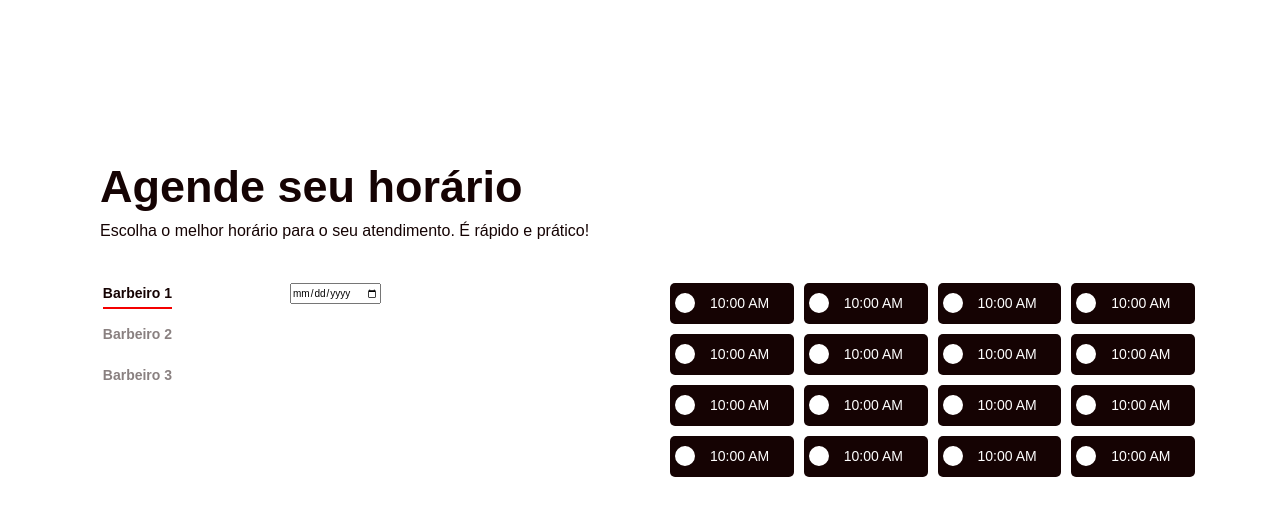
After one commit to PedroMeira01/2021_projeto-ope, a Flask app: page /agendamento in a window 1280 px wide. The commit adds this page. Shown: the top 516 px of the page. Run offline with Flask 2, Linux system fonts and the light colour scheme; some libraries are stand-ins or nearby versions; some web fonts are replaced.

Commit message:
estruturando a page de agendamento

```diff
--- a/app/routes.py
+++ b/app/routes.py
@@ -212,3 +212,8 @@ def historico_reservas():
     usuario_id = session['id_usuario']
     reservas = Reserva.query.filter_by(usuario_id=usuario_id).all()
     return render_template('historico_reservas.html', titulo='Histórico de Reservas', dados=reservas)
+
+
+@app.route('/agendamento')
+def agendamento():
+    return render_template('agendamento.html', titulo='agendamento')
--- a/app/static/sass/base/_base.scss
+++ b/app/static/sass/base/_base.scss
@@ -18,3 +18,7 @@ body {
 a:hover {
   text-decoration: none;
 }
+
+ul li {
+  list-style-type: none;
+}
--- a/app/static/sass/base/_typography.scss
+++ b/app/static/sass/base/_typography.scss
@@ -23,3 +23,15 @@ body {
   }
 
 }
+
+.section {
+
+  &__title {
+    font-size: 4.5rem;
+    font-weight: 600;
+  }
+
+  &__subtitle {
+    font-size: 1.6rem;
+  }
+}
--- a/app/static/sass/main.scss
+++ b/app/static/sass/main.scss
@@ -10,3 +10,4 @@
 @import 'components/login';
 
 @import 'pages/login';
+@import 'pages/schedule';
--- /dev/null
+++ b/app/static/sass/pages/_schedule.scss
@@ -0,0 +1,89 @@
+.schedule {
+
+  &__barber {
+    position: relative;
+    font-size: 1.4rem;
+    font-weight: 600;
+    cursor: pointer;
+    opacity: .5;
+
+    &--input {
+      opacity: 0;
+      margin-left: -13px;
+
+      &:checked + label {
+        opacity: 1;
+
+        &::after {
+          content: "";
+          position: absolute;
+          bottom: -5px;
+          left: 0px;
+          height: 2px;
+          width: 100%;
+          background-color: #f40000;
+        }
+      }
+
+    }
+
+  }
+
+  &__time {
+    margin-right: 10px;
+    padding: 10px 0px 5px 15px;
+    border-radius: 5px;
+  }
+
+}
+
+.form {
+  &__radio-group{
+    width: 100%;
+    display: inline-block;
+
+  }
+
+  &__radio-input {
+    display: block;
+    height: 0.1px;
+    width: 0.1px;
+  }
+
+  &__radio-label {
+    position: relative;
+    cursor: pointer;
+    padding-left: 2.5rem;
+    font-size: 1.4rem;
+    color: $white;
+  }
+
+  &__radio-button {
+    height: 2rem;
+    width: 2rem;
+    border: 8px solid $white;
+    border-radius: 50%;
+    display: inline-block;
+    position: absolute;
+    top: 0rem;
+    left: -1rem;
+
+    &::after {
+      content: "";
+      display: block;
+      height: 1rem;
+      width: 1rem;
+      border-radius: 50%;
+      position: absolute;
+      top: 50%;
+      left: 50%;
+      transform: translate(-50%, -50%);
+      background-color: $white;
+      transition: opacity .2s;
+    }
+  }
+
+  &__radio-input:checked ~ &__radio-label &__radio-button::after {
+    background-color: $red;
+  }
+}
--- /dev/null
+++ b/app/templates/agendamento.html
@@ -0,0 +1,302 @@
+{% extends "base.html" %}
+
+{% block content %}
+
+<section style="height: 100vh; padding: 160px 0px 80px;">
+  <div class="container">
+
+    <div class="row">
+
+      <div class="col-xl-12 d-flex justify-content-center">
+
+        <div class="col-12">
+          <h1 class="c-brown section__title">Agende seu horário</h1>
+          <p class="c-brown section__subtitle">Escolha o melhor horário para o seu atendimento. É rápido e prático!</p>
+        </div>
+
+      </div>
+
+      <form method="POST" class="col-12 d-flex mt-5">
+
+        <div class="col-6 d-flex">
+
+          <div class="col-4 px-0">
+
+            <ul>
+              <li class="mb-4">
+                <input class="schedule__barber--input" type="radio" name="barbeiro" id="barbeiro1" checked>
+                <label class="c-brown schedule__barber" for="barbeiro1">Barbeiro 1</label>
+              </li>
+
+              <li class="mb-4">
+                <input class="schedule__barber--input" type="radio" name="barbeiro" id="barbeiro2">
+                <label class="c-brown schedule__barber" for="barbeiro2">Barbeiro 2</label>
+              </li>
+
+              <li class="mb-4">
+                <input class="schedule__barber--input" type="radio" name="barbeiro" id="barbeiro3">
+                <label class="c-brown schedule__barber" for="barbeiro3">Barbeiro 3</label>
+              </li>
+
+            </ul>
+
+          </div>
+
+          <div class="col-8">
+            <input type="date" name="" id="" value="26/09/2021">
+          </div>
+
+        </div>
+
+        <div class="col-6 ">
+
+          <div class="col-12 d-flex">
+
+            <div class="col-3 bgc-brown schedule__time">
+
+              <div class="form__radio-group">
+                <input type="radio" class="form__radio-input" id="barbeiro_horario1" name="size">
+
+                <label for="barbeiro_horario1" class="form__radio-label">
+
+                  <span class="form__radio-button"></span>
+                  10:00 AM
+                </label>
+              </div>
+
+            </div>
+
+            <div class="col-3 bgc-brown schedule__time">
+
+              <div class="form__radio-group">
+                <input type="radio" class="form__radio-input" id="barbeiro_horario2" name="size">
+
+                <label for="barbeiro_horario2" class="form__radio-label">
+
+                  <span class="form__radio-button"></span>
+                  10:00 AM
+                </label>
+              </div>
+
+            </div>
+
+            <div class="col-3 bgc-brown schedule__time">
+
+              <div class="form__radio-group">
+                <input type="radio" class="form__radio-input" id="barbeiro_horario3" name="size">
+
+                <label for="barbeiro_horario3" class="form__radio-label">
+
+                  <span class="form__radio-button"></span>
+                  10:00 AM
+                </label>
+              </div>
+
+            </div>
+
+            <div class="col-3 bgc-brown schedule__time">
+
+              <div class="form__radio-group">
+                <input type="radio" class="form__radio-input" id="barbeiro_horario4" name="size">
+
+                <label for="barbeiro_horario4" class="form__radio-label">
+
+                  <span class="form__radio-button"></span>
+                  10:00 AM
+                </label>
+              </div>
+
+            </div>
+
+          </div>
+
+          <div class="col-12 d-flex mt-3">
+
+            <div class="col-3 bgc-brown schedule__time">
+
+              <div class="form__radio-group">
+                <input type="radio" class="form__radio-input" id="barbeiro_horario1" name="size">
+
+                <label for="barbeiro_horario1" class="form__radio-label">
+
+                  <span class="form__radio-button"></span>
+                  10:00 AM
+                </label>
+              </div>
+
+            </div>
+
+            <div class="col-3 bgc-brown schedule__time">
+
+              <div class="form__radio-group">
+                <input type="radio" class="form__radio-input" id="barbeiro_horario2" name="size">
+
+                <label for="barbeiro_horario2" class="form__radio-label">
+
+                  <span class="form__radio-button"></span>
+                  10:00 AM
+                </label>
+              </div>
+
+            </div>
+
+            <div class="col-3 bgc-brown schedule__time">
+
+              <div class="form__radio-group">
+                <input type="radio" class="form__radio-input" id="barbeiro_horario3" name="size">
+
+                <label for="barbeiro_horario3" class="form__radio-label">
+
+                  <span class="form__radio-button"></span>
+                  10:00 AM
+                </label>
+              </div>
+
+            </div>
+
+            <div class="col-3 bgc-brown schedule__time">
+
+              <div class="form__radio-group">
+                <input type="radio" class="form__radio-input" id="barbeiro_horario4" name="size">
+
+                <label for="barbeiro_horario4" class="form__radio-label">
+
+                  <span class="form__radio-button"></span>
+                  10:00 AM
+                </label>
+              </div>
+
+            </div>
+
+          </div>
+
+          <div class="col-12 d-flex mt-3">
+
+            <div class="col-3 bgc-brown schedule__time">
+
+              <div class="form__radio-group">
+                <input type="radio" class="form__radio-input" id="barbeiro_horario1" name="size">
+
+                <label for="barbeiro_horario1" class="form__radio-label">
+
+                  <span class="form__radio-button"></span>
+                  10:00 AM
+                </label>
+              </div>
+
+            </div>
+
+            <div class="col-3 bgc-brown schedule__time">
+
+              <div class="form__radio-group">
+                <input type="radio" class="form__radio-input" id="barbeiro_horario2" name="size">
+
+                <label for="barbeiro_horario2" class="form__radio-label">
+
+                  <span class="form__radio-button"></span>
+                  10:00 AM
+                </label>
+              </div>
+
+            </div>
+
+            <div class="col-3 bgc-brown schedule__time">
+
+              <div class="form__radio-group">
+                <input type="radio" class="form__radio-input" id="barbeiro_horario3" name="size">
+
+                <label for="barbeiro_horario3" class="form__radio-label">
+
+                  <span class="form__radio-button"></span>
+                  10:00 AM
+                </label>
+              </div>
+
+            </div>
+
+            <div class="col-3 bgc-brown schedule__time">
+
+              <div class="form__radio-group">
+                <input type="radio" class="form__radio-input" id="barbeiro_horario4" name="size">
+
+                <label for="barbeiro_horario4" class="form__radio-label">
+
+                  <span class="form__radio-button"></span>
+                  10:00 AM
+                </label>
+              </div>
+
+            </div>
+
+          </div>
+
+          <div class="col-12 d-flex mt-3">
+
+            <div class="col-3 bgc-brown schedule__time">
+
+              <div class="form__radio-group">
+                <input type="radio" class="form__radio-input" id="barbeiro_horario1" name="size">
+
+                <label for="barbeiro_horario1" class="form__radio-label">
+
+                  <span class="form__radio-button"></span>
+                  10:00 AM
+                </label>
+              </div>
+
+            </div>
+
+            <div class="col-3 bgc-brown schedule__time">
+
+              <div class="form__radio-group">
+                <input type="radio" class="form__radio-input" id="barbeiro_horario2" name="size">
+
+                <label for="barbeiro_horario2" class="form__radio-label">
+
+                  <span class="form__radio-button"></span>
+                  10:00 AM
+                </label>
+              </div>
+
+            </div>
+
+            <div class="col-3 bgc-brown schedule__time">
+
+              <div class="form__radio-group">
+                <input type="radio" class="form__radio-input" id="barbeiro_horario3" name="size">
+
+                <label for="barbeiro_horario3" class="form__radio-label">
+
+                  <span class="form__radio-button"></span>
+                  10:00 AM
+                </label>
+              </div>
+
+            </div>
+
+            <div class="col-3 bgc-brown schedule__time">
+
+              <div class="form__radio-group">
+                <input type="radio" class="form__radio-input" id="barbeiro_horario4" name="size">
+
+                <label for="barbeiro_horario4" class="form__radio-label">
+
+                  <span class="form__radio-button"></span>
+                  10:00 AM
+                </label>
+              </div>
+
+            </div>
+
+          </div>
+
+        </div>
+
+      </form>
+
+    </div>
+
+  </div>
+</section>
+
+{% endblock %}
--- a/app/templates/login.html
+++ b/app/templates/login.html
@@ -54,7 +54,7 @@
 
                         <div class="col-12 login__card--usuario px-0 d-flex align-items-baseline justify-content-center mt-5">
                             <p class="c-gray mr-3">Novo usuário?</p>
-                            <a href="">Crie uma conta</a>
+                            <a href="/cadastro">Crie uma conta</a>
                         </div>
 
                         <div class="col-12 login__card--usuario px-0 d-flex align-items-baseline justify-content-center mt-3">
```
Also changed, not shown: app.db, app/static/css/main.min.css, 1 other file.
